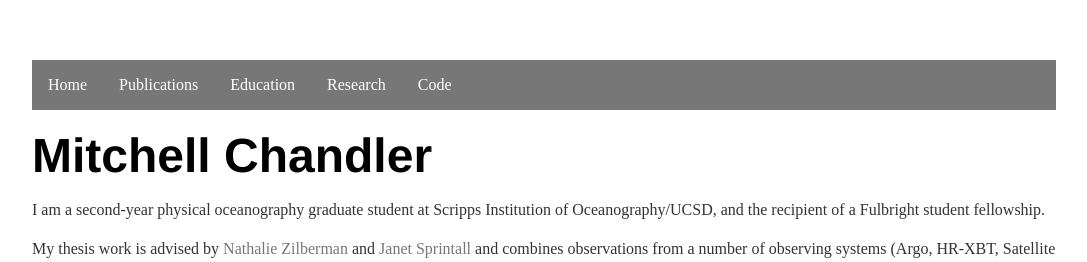
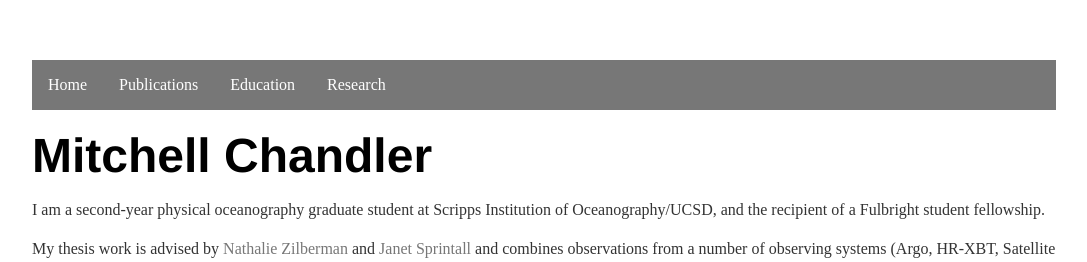
Before and after one commit to mlchandler/mlchandler.github.io, a Jekyll site: the page built from index.html, in a window 1280 px wide. Shown: the top 262 px of the page, without its empty margins (96-1183 px from the left). Built offline with Jekyll 4.4.1, drawn with Linux system fonts in a browser that asks for light colours.

Commit message:
Update default.html

```diff
--- a/_layouts/default.html
+++ b/_layouts/default.html
@@ -15,7 +15,6 @@
 <li><a href="/publications">Publications</a></li>
 <li><a href="/education">Education</a></li>
 <li><a href="/research">Research</a></li>
-<li><a href="/coding">Code</a></li>
 </ul>
     </nav>
 
```
